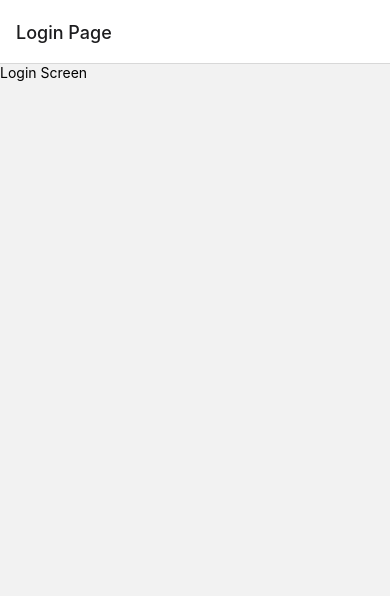
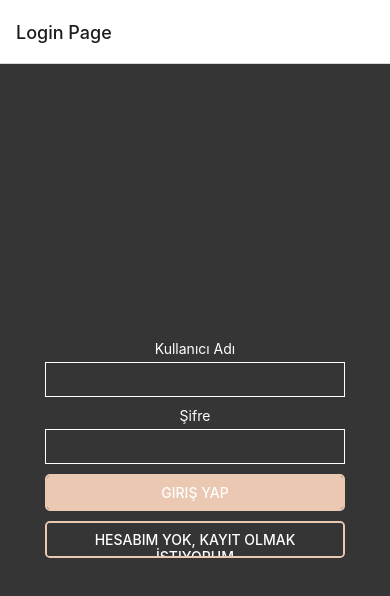
Before and after one commit to itilsoft/frontend, a React Native app: screen /Login in a window 390 px wide. Shown: the top 596 px of the page. Built offline with nearby package versions, Linux system fonts and the light colour scheme.

Commit message:
Update LoginScreen.js

```diff
--- a/screens/LoginScreen.js
+++ b/screens/LoginScreen.js
@@ -1,13 +1,85 @@
-import React from 'react';
-import { View, Text } from 'react-native';
+import React, { Component } from 'react';
+import { Alert,Text, Button, TextInput, View, StyleSheet } from 'react-native';
 
-const LoginScreen = ({ navigation }) => {
-  return (
-    <View>
-      <Text>Login Screen</Text>
-      {/* Diğer bileşenler ve işlemler */}
-    </View>
-  );
-};
+export default class App extends Component {
+  constructor(props) {
+    super(props);
 
-export default LoginScreen;
+    this.state = {
+      username: '',
+      password: '',
+    };
+  }
+
+  onLogin() {
+    const { username, password } = this.state;
+
+    Alert.alert('Credentials', `${username} + ${password}`);
+  }
+
+  render() {
+    return (
+      <View style={styles.container}>
+        <Text style={styles.textstyle}> Kullanıcı Adı </Text>
+        <TextInput
+          value={this.state.username}
+          onChangeText={(username) => this.setState({ username })}
+          style={styles.input}
+
+        />
+        <Text style={styles.textstyle}> Şifre </Text>
+        <TextInput
+          value={this.state.password}
+          onChangeText={(password) => this.setState({ password })}
+          secureTextEntry={true}
+          style={styles.input}
+        />
+        <View style={styles.buttonstyle}>
+        <Button
+          title={'Giriş Yap'}
+          onPress={this.onLogin.bind(this)}
+          color= '#ebc8b2'
+        />
+        </View>
+        <View style={styles.buttonstyle}>
+        <Button
+          title={'Hesabım Yok, Kayıt Olmak İstiyorum'}
+          color= '#353535'
+        />
+        </View>
+      </View>
+    );
+  }
+}
+
+const styles = StyleSheet.create({
+  container: {
+    flex: 1,
+    alignItems: 'center',
+    justifyContent: 'center',
+    backgroundColor: '#353535',
+  },
+  input: {
+    width: 300,
+    height: 35,
+    padding: 10,
+    borderWidth: 1,
+    borderColor: 'white',
+    marginBottom: 10,
+    color: "white"
+  },
+  buttonstyle:{
+    width: 300,
+    height: 37,
+    color: '#ebc8b2',
+    borderWidth: 2,
+    overflow: 'hidden',
+    borderRadius: 5,
+    marginBottom: 10,
+    borderColor: '#ebc8b2',
+  },
+  textstyle:{
+    paddingBottom: 5,
+    color: 'white',
+  },
+});
```
